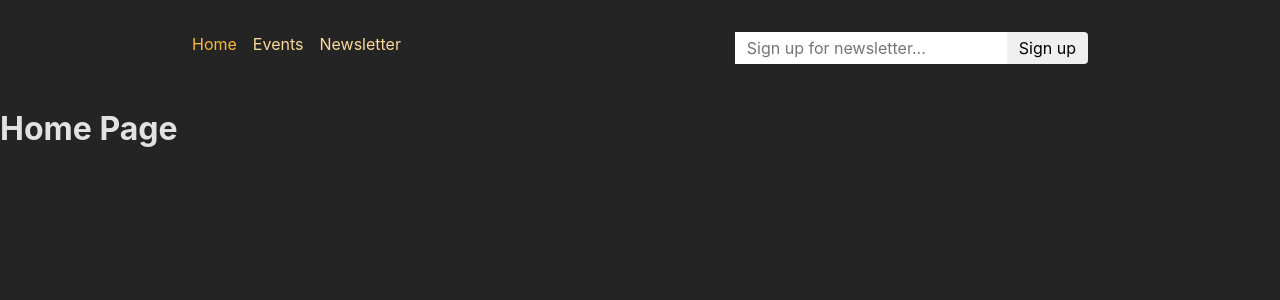
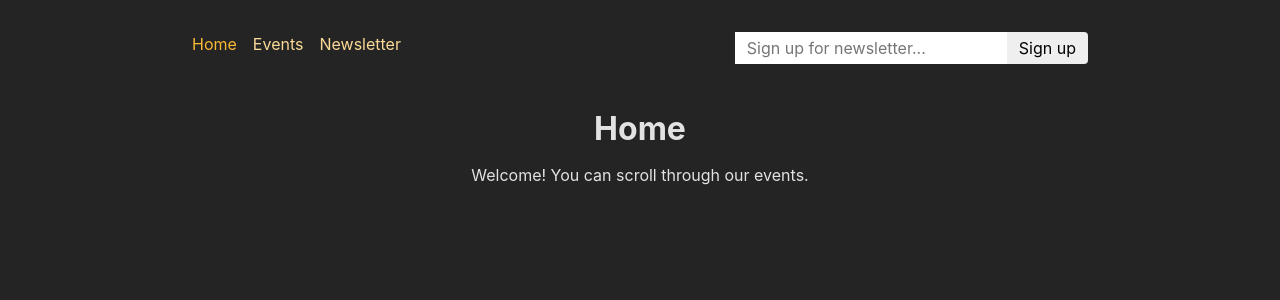
Before and after one commit to Vennisha-Naidoo/TheEventsApplication, a React (Create React App) app in the folder frontend/: page / in a window 1280 px wide. Shown: the top 300 px of the page. Built offline with nearby package versions, Linux system fonts and the light colour scheme.

Commit message:
Added Welcome message to HomePage - using PageContent

```diff
--- a/frontend/src/Pages/Home.jsx
+++ b/frontend/src/Pages/Home.jsx
@@ -1,6 +1,10 @@
+import PageContent from '../components/PageContent';
+
 function Home() {
     return <>
-    <h1>Home Page</h1>
+    <PageContent title="Home">
+        <p>Welcome! You can scroll through our events.</p>
+    </PageContent>
     </>
 }
 
```
